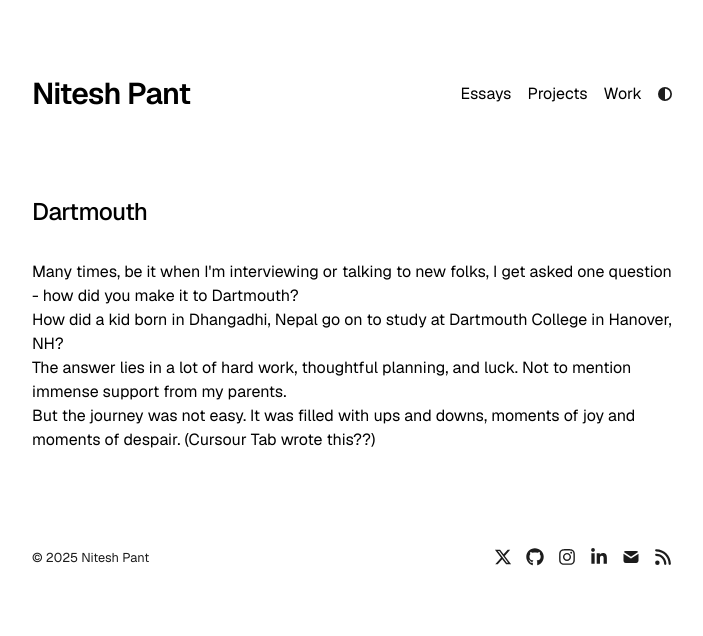
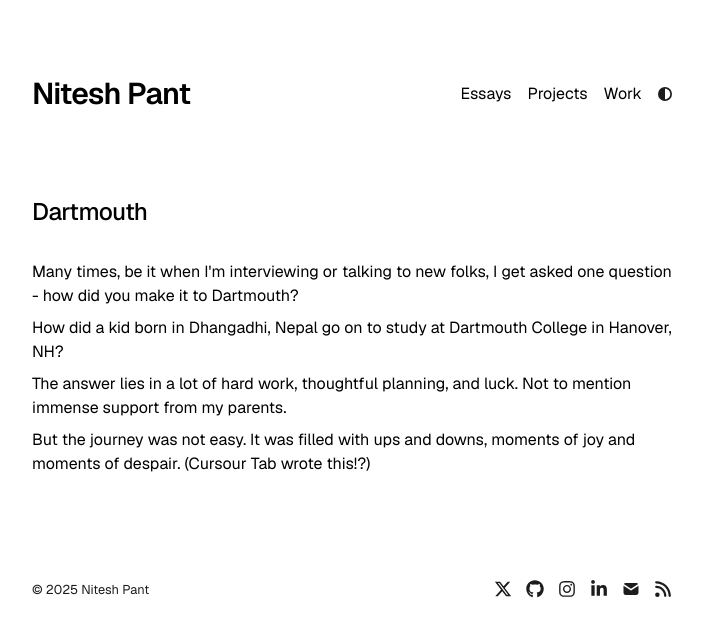
Before and after one commit to niteshpant99/niteshpant.com-site, a Next.js app: page /dartmouth in a window 1280 px wide. Shown: the top 636 px of the page, without its empty margins (288-991 px from the left). Built offline with nearby package versions, Linux system fonts and the light colour scheme.

Commit message:
updated /dartmouth

```diff
--- a/app/dartmouth/page.tsx
+++ b/app/dartmouth/page.tsx
@@ -12,10 +12,10 @@ export default function Dartmouth() {
         <section>
             <h1 className="mb-8 text-2xl font-medium tracking-tight">Dartmouth</h1>
 
-            <p>Many times, be it when I'm interviewing or talking to new folks, I get asked one question - how did you make it to Dartmouth?</p>
-            <p>How did a kid born in Dhangadhi, Nepal go on to study at Dartmouth College in Hanover, NH?</p>
-            <p>The answer lies in a lot of hard work, thoughtful planning, and luck. Not to mention immense support from my parents.</p>
-            <p>But the journey was not easy. It was filled with ups and downs, moments of joy and moments of despair. (Cursour Tab wrote this??)</p>
+            <p className="mb-2">Many times, be it when I'm interviewing or talking to new folks, I get asked one question - how did you make it to Dartmouth?</p>
+            <p className="mb-2">How did a kid born in Dhangadhi, Nepal go on to study at Dartmouth College in Hanover, NH?</p>
+            <p className="mb-2">The answer lies in a lot of hard work, thoughtful planning, and luck. Not to mention immense support from my parents.</p>
+            <p className="mb-2">But the journey was not easy. It was filled with ups and downs, moments of joy and moments of despair. (Cursour Tab wrote this!?)</p>
         </section>
     )
 }
```
